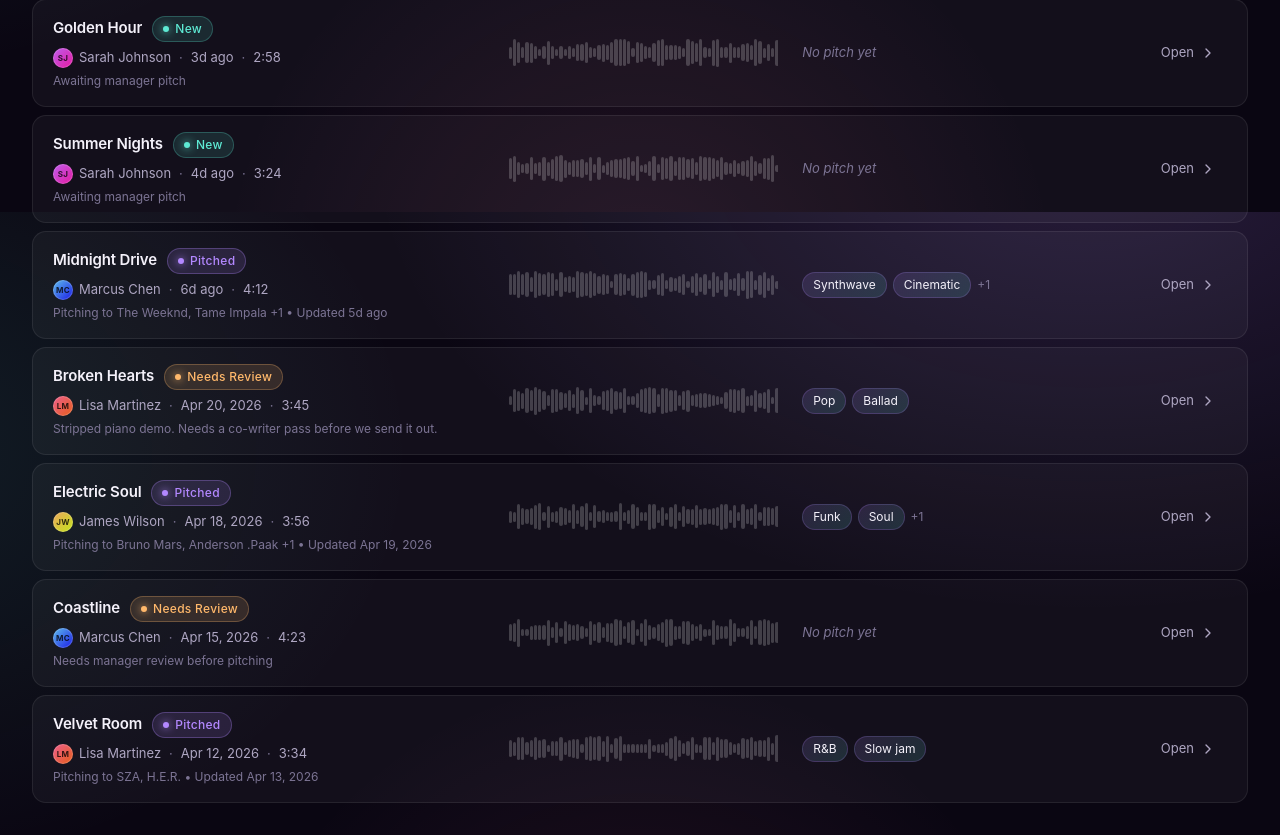
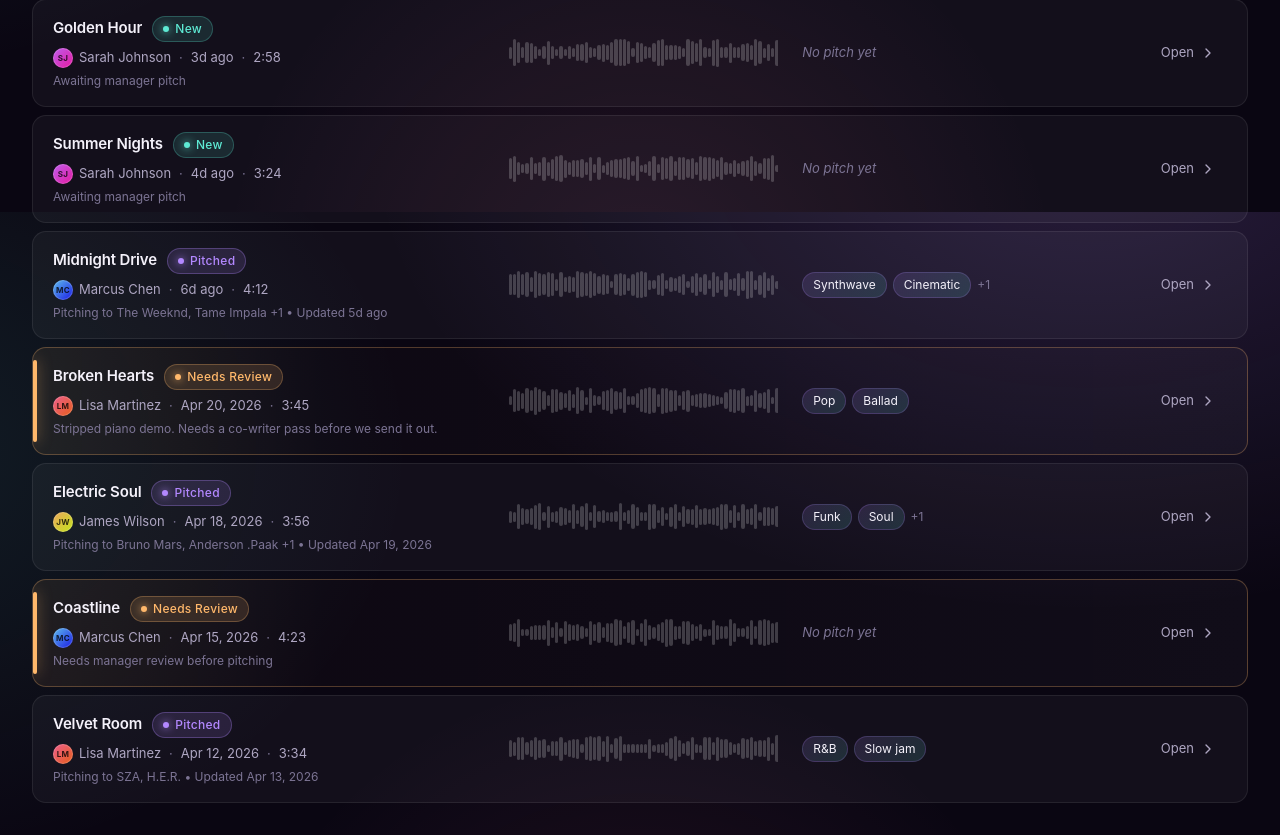
Before and after one commit to GasparBonari/music-pitch-platform, a React (Vite) app: page / in a window 1280 px wide. Shown: the part 588-1423 px from the top of the page. Built offline with nearby package versions, Linux system fonts and the light colour scheme.

Commit message:
proper highlight for "needs review" songs

```diff
--- a/src/features/dashboard/SongRow.tsx
+++ b/src/features/dashboard/SongRow.tsx
@@ -15,12 +15,17 @@ export function SongRow({ song, onOpen }: Props) {
   const writer = getSongwriter(song.songwriterId);
   const writerName = writer?.name ?? 'Unknown';
   const workflowContext = getWorkflowContext(song);
+  const needsReview = song.status === 'needs_review';
 
   return (
     <button
       onClick={onOpen}
       aria-label={`Open ${song.title}`}
-      className="group grid grid-cols-[1.6fr_1fr_1.2fr_auto] gap-6 items-center px-5 py-4 rounded-[14px] bg-surface border border-line text-left transition-[background-color,border-color] duration-150 hover:bg-surface-hover hover:border-line-strong focus-visible:outline-2 focus-visible:outline-accent focus-visible:outline-offset-2 max-lg:grid-cols-[1fr_auto] max-lg:gap-3"
+      className={`group relative overflow-hidden grid grid-cols-[1.6fr_1fr_1.2fr_auto] gap-6 items-center px-5 py-4 rounded-[14px] border text-left transition-[background-color,border-color] duration-150 focus-visible:outline-2 focus-visible:outline-accent focus-visible:outline-offset-2 max-lg:grid-cols-[1fr_auto] max-lg:gap-3 ${
+        needsReview
+          ? 'bg-[linear-gradient(90deg,rgba(255,184,107,0.08),rgba(255,184,107,0.02)_24%,rgba(255,255,255,0.03)_100%)] border-status-review/28 hover:border-status-review/40 hover:bg-[linear-gradient(90deg,rgba(255,184,107,0.11),rgba(255,184,107,0.03)_24%,rgba(255,255,255,0.05)_100%)] before:absolute before:left-0 before:top-3 before:bottom-3 before:w-1 before:rounded-full before:bg-status-review before:shadow-[0_0_14px_rgba(255,184,107,0.5)]'
+          : 'bg-surface border-line hover:bg-surface-hover hover:border-line-strong'
+      }`}
     >
       <div className="min-w-0">
         <div className="flex items-center gap-2.5 mb-1.5">
```
